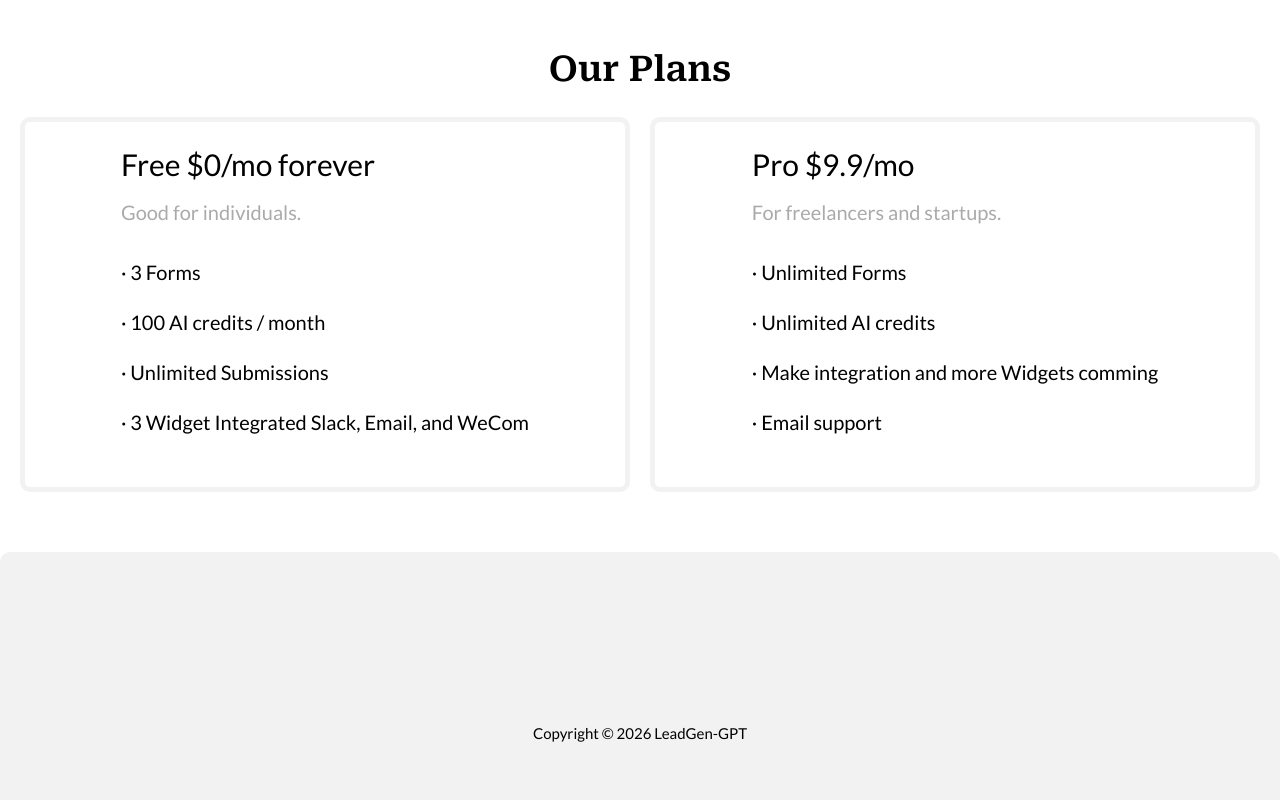
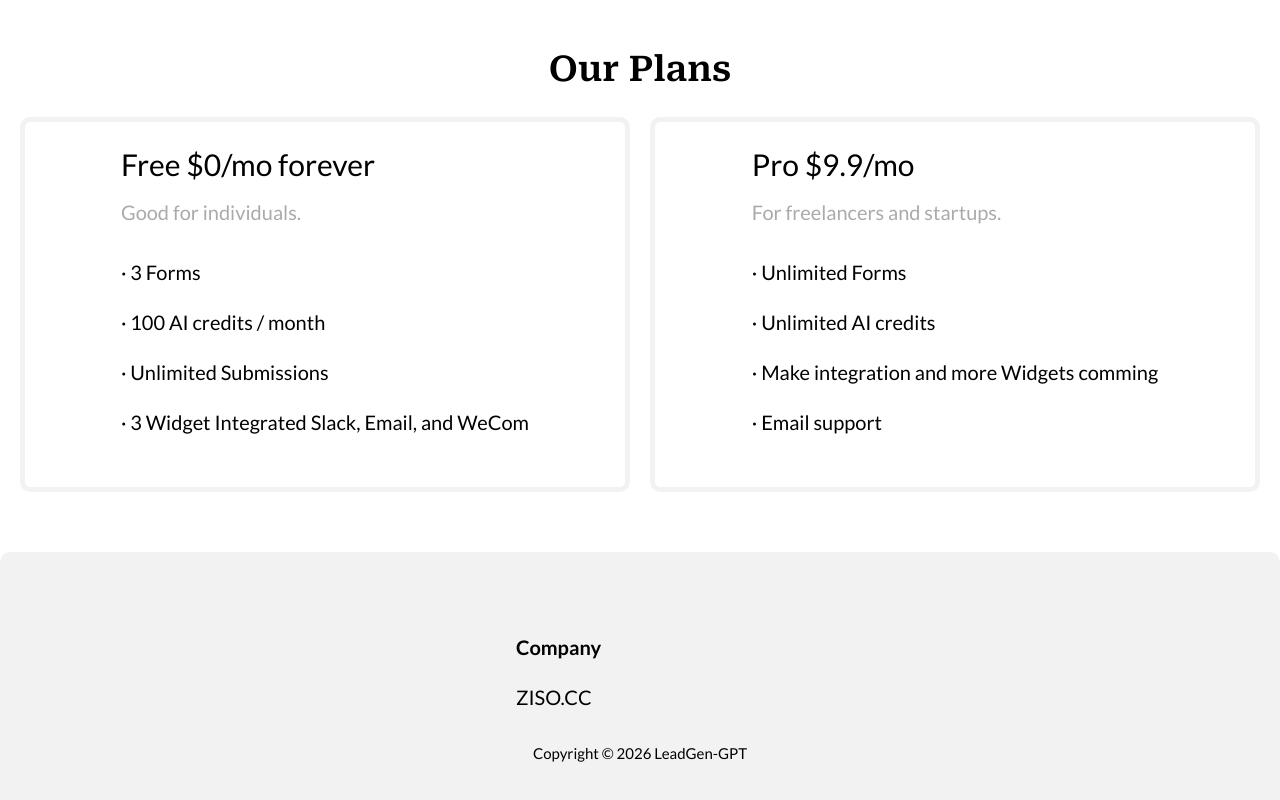
Before and after one commit to franksunye/leadgen-gpt, an Astro site: page / in a window 1280 px wide. Shown: the part 1354-2154 px from the top of the page. Built offline with nearby package versions, Linux system fonts and the light colour scheme; Astro itself is replaced by a stand-in of ours; some icons are missing.

Commit message:
feat: add link to ziso.cc

```diff
--- a/src/config/footer.js
+++ b/src/config/footer.js
@@ -12,4 +12,13 @@ export const footerSocials = [
 ]
 
 export const footerLists = [
+	{
+		title: 'Company',
+		items: [
+			{
+				title: 'ZISO.CC',
+				slug: 'https://ziso.cc',
+			},
+		],
+	},
 ];
--- a/src/config/nav.js
+++ b/src/config/nav.js
@@ -1,4 +1,8 @@
 export const nav = [
+	{
+		title: 'ZISO.CC',
+		slug: 'https://ziso.cc',
+	},
 	{
 		title: 'Why',
 		slug: '/#Why',
```
